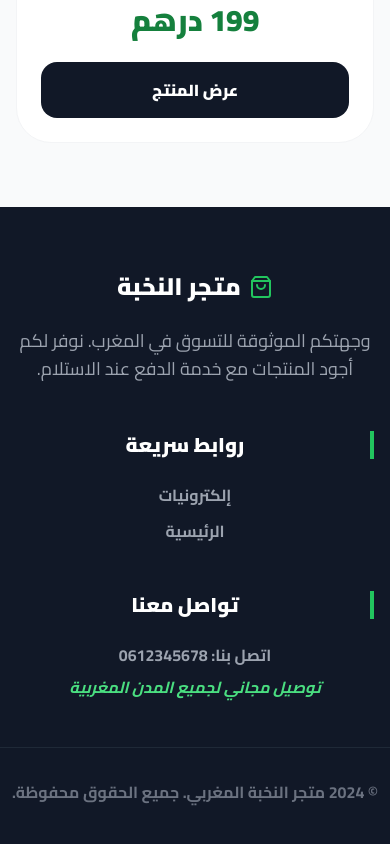
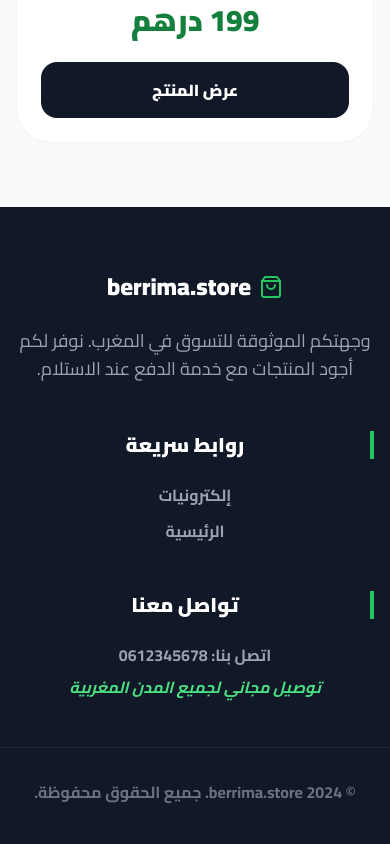
Before and after one commit to abdelghafour233/tahani, a React (Vite) app: page / in a window 390 px wide. Shown: the part 1998-2842 px from the top of the page. Built offline with nearby package versions, Linux system fonts and the light colour scheme.

Commit message:
refactor: Update project name to berrima.store
Rename the application and update relevant metadata and UI elements to reflect the new project name. This change ensures branding consistency across the application.

```diff
--- a/App.tsx
+++ b/App.tsx
@@ -104,7 +104,7 @@
                 </button>
                 <Link to="/" className="text-2xl font-black text-green-600 flex items-center gap-2">
                   <ShoppingBag className="w-8 h-8" />
-                  <span className="hidden sm:inline">متجر النخبة</span>
+                  <span className="hidden sm:inline">berrima.store</span>
                 </Link>
               </div>
 
@@ -193,7 +193,7 @@
           <div className="max-w-7xl mx-auto px-4 sm:px-6 lg:px-8 grid grid-cols-1 md:grid-cols-3 gap-12 text-center md:text-right">
             <div>
               <h3 className="text-2xl font-black mb-6 flex items-center justify-center md:justify-start gap-2">
-                <ShoppingBag className="text-green-500" /> متجر النخبة
+                <ShoppingBag className="text-green-500" /> berrima.store
               </h3>
               <p className="text-gray-400 text-lg">وجهتكم الموثوقة للتسوق في المغرب. نوفر لكم أجود المنتجات مع خدمة الدفع عند الاستلام.</p>
             </div>
@@ -211,7 +211,7 @@
             </div>
           </div>
           <div className="border-t border-gray-800 dark:border-slate-900 mt-12 pt-8 text-center text-gray-500 font-bold">
-            <p>© 2024 متجر النخبة المغربي. جميع الحقوق محفوظة.</p>
+            <p>© 2024 berrima.store. جميع الحقوق محفوظة.</p>
           </div>
         </footer>
       </div>
--- a/index.html
+++ b/index.html
@@ -4,7 +4,7 @@
 <head>
     <meta charset="UTF-8">
     <meta name="viewport" content="width=device-width, initial-scale=1.0">
-    <title>متجر النخبة المغربي - نظارات ذكية</title>
+    <title>berrima.store - متجرك الموثوق في المغرب</title>
     <!-- Tailwind CSS -->
     <script src="https://cdn.tailwindcss.com"></script>
     <script>
--- a/metadata.json
+++ b/metadata.json
@@ -1,5 +1,5 @@
 {
-  "name": "Elite Shop Morocco",
+  "name": "berrima.store",
   "description": "Professional E-commerce site for Morocco with Admin Dashboard and Pixel tracking.",
   "requestFramePermissions": []
 }
--- a/package.json
+++ b/package.json
@@ -1,5 +1,5 @@
 {
-  "name": "elite-shop-morocco",
+  "name": "berrima.store",
   "private": true,
   "version": "0.0.0",
   "type": "module",
```
